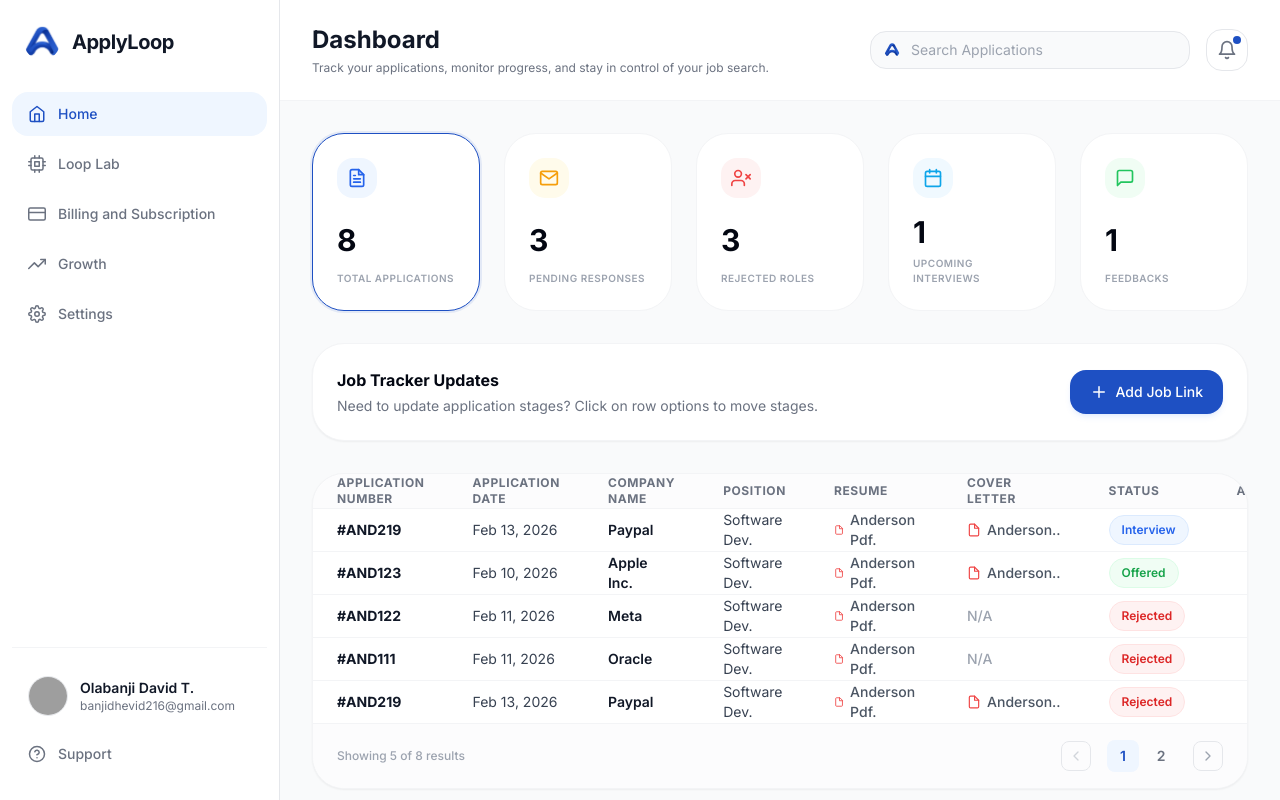
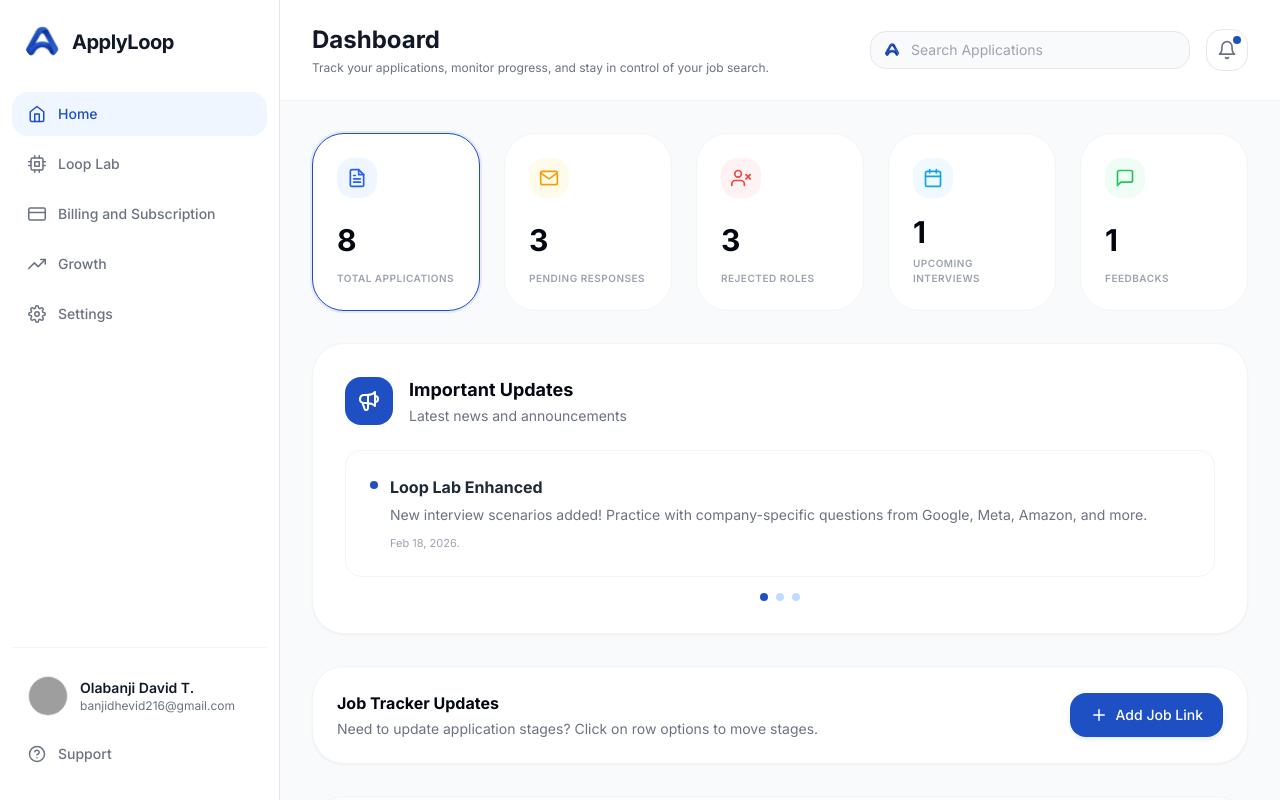
Before and after one commit to Adesanya221/weareapplyloopsub, a Next.js app: page /dashboard in a window 1280 px wide. Built offline with nearby package versions, Linux system fonts and the light colour scheme; no server answers; sample sign-in values are in the browser's storage; grey boxes are pictures that could not be loaded.

Commit message:
Feat: Add Important Updates section to dashboard matching Figma design

```diff
--- a/src/pages/dashboard.js
+++ b/src/pages/dashboard.js
@@ -14,6 +14,7 @@ import {
   FiFile,
   FiTrash2
 } from 'react-icons/fi';
+import { HiOutlineSpeakerphone } from 'react-icons/hi';
 
 import SEO from '../shared/components/SEO';
 import DashboardLayout from '../shared/components/DashboardLayout';
@@ -140,6 +141,39 @@ export default function Dashboard() {
             </div>
           );
         })}
+      </div>
+
+      {/* Important Updates */}
+      <div className="bg-white dark:bg-gray-800 border border-gray-100 dark:border-gray-700 rounded-2xl p-6 md:p-8 mb-8 shadow-sm">
+        <div className="flex items-center gap-4 mb-6">
+          <div className="bg-[#1E50C3] p-3 rounded-xl flex items-center justify-center shrink-0">
+            <HiOutlineSpeakerphone className="text-white w-6 h-6" />
+          </div>
+          <div>
+            <h2 className="text-lg font-bold text-gray-950 dark:text-white">Important Updates</h2>
+            <p className="text-sm text-gray-500 dark:text-gray-400 mt-0.5">Latest news and announcements</p>
+          </div>
+        </div>
+
+        <div className="border border-gray-100 dark:border-gray-700 rounded-xl p-5 md:p-6 mb-4">
+          <div className="flex items-start gap-3">
+            <span className="w-2 h-2 rounded-full bg-[#1E50C3] shrink-0 mt-1.5" />
+            <div className="flex flex-col gap-1.5">
+              <h3 className="text-sm md:text-base font-bold text-gray-800 dark:text-gray-200">Loop Lab Enhanced</h3>
+              <p className="text-xs md:text-sm text-gray-500 dark:text-gray-400 leading-relaxed">
+                New interview scenarios added! Practice with company-specific questions from Google, Meta, Amazon, and more.
+              </p>
+              <span className="text-[11px] text-gray-400 dark:text-gray-500 mt-1">Feb 18, 2026.</span>
+            </div>
+          </div>
+        </div>
+
+        {/* Carousel Indicators */}
+        <div className="flex justify-center items-center gap-2 mt-4">
+          <span className="w-2 h-2 rounded-full bg-[#1E50C3]" />
+          <span className="w-2 h-2 rounded-full bg-blue-200 dark:bg-blue-900" />
+          <span className="w-2 h-2 rounded-full bg-blue-200 dark:bg-blue-900" />
+        </div>
       </div>
 
       {/* Interactive Updates / Action Bar */}
```
